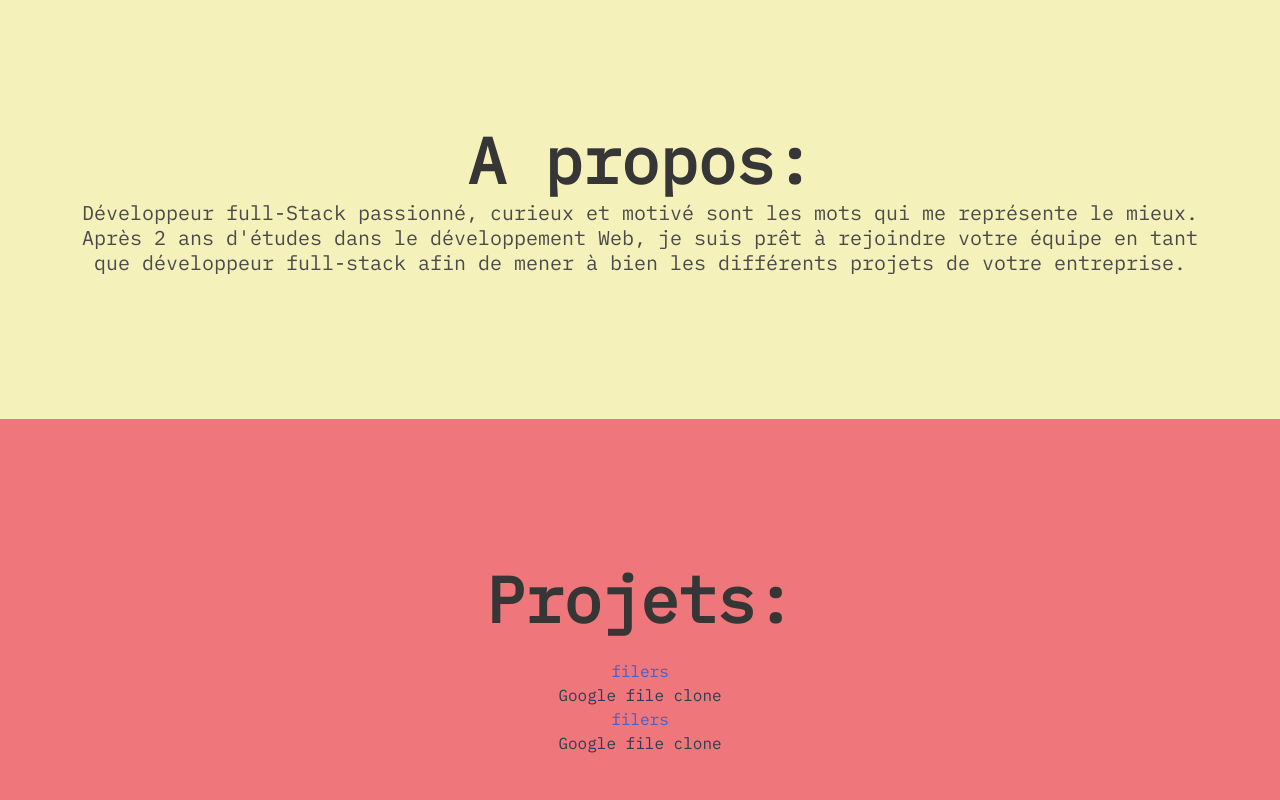
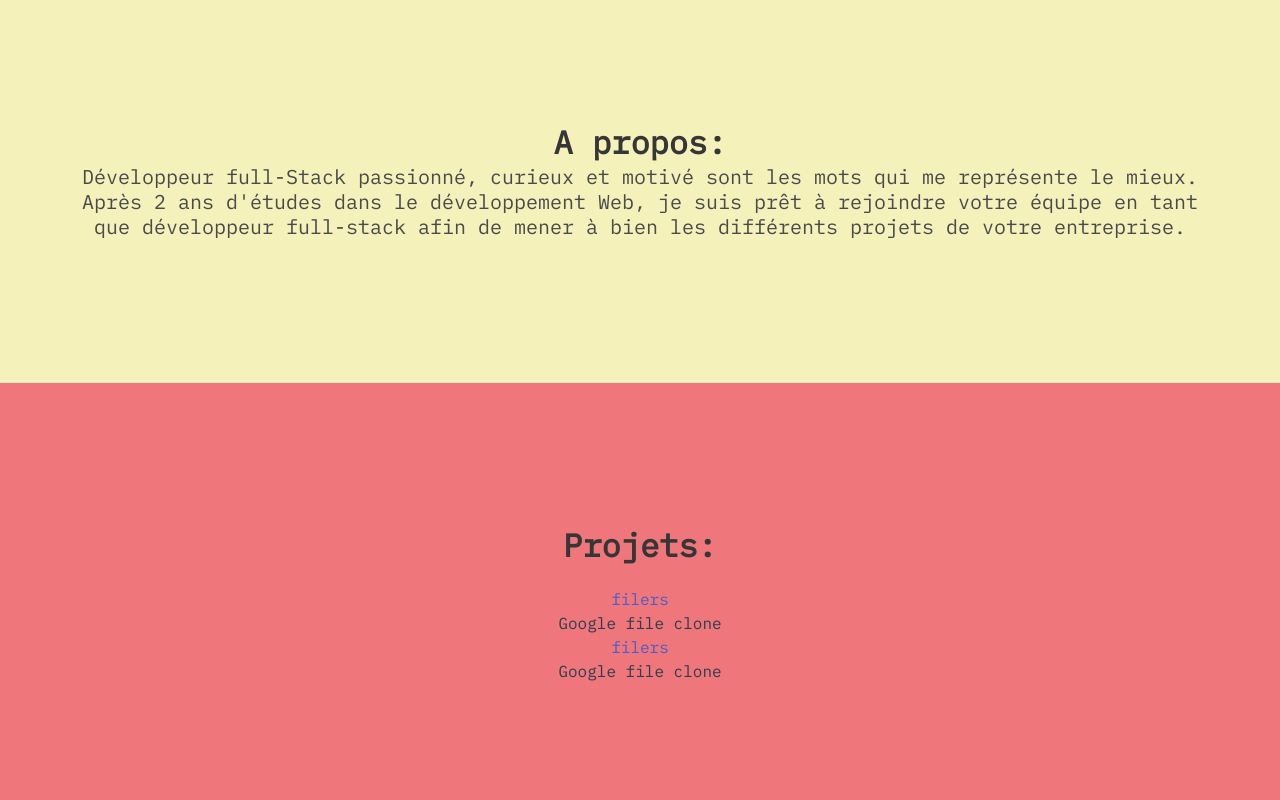
Before and after one commit to IvanMiIosevic/Portfolio, a Vue app: page / in a window 1280 px wide. Shown: the part 820-1620 px from the top of the page. Built offline with nearby package versions, Linux system fonts and the light colour scheme.

Commit message:
Update title's css

```diff
--- a/src/components/Hello.vue
+++ b/src/components/Hello.vue
@@ -16,8 +16,8 @@
 <style lang="scss">
 .hello {
   background-color: #ffda6b;
-}
-.title {
-  font-size: 5vw;
+  .title {
+    font-size: 5vw;
+  }
 }
 </style>
```
